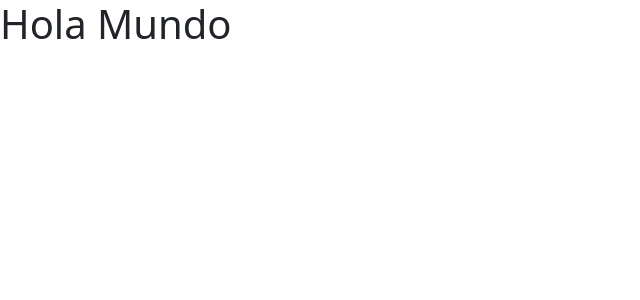
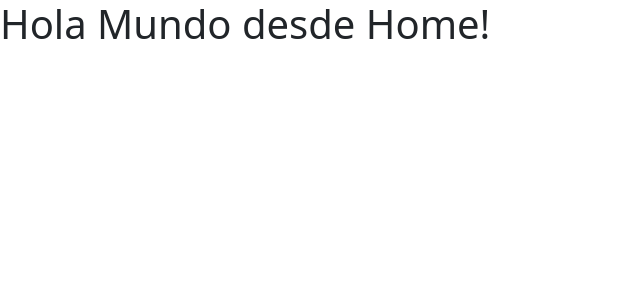
Before and after one commit to moranrosales23/ecommerce, a React (Vite) app in the folder frontend/: page / in a window 1280 px wide. Shown: the top 300 px of the page, without its empty margins (0-640 px from the left). Built offline with nearby package versions, Linux system fonts and the light colour scheme.

Commit message:
Configure React Router

```diff
--- a/frontend/package.json
+++ b/frontend/package.json
@@ -10,7 +10,8 @@
     "bootstrap": "^5.1.3",
     "react": "^17.0.2",
     "react-bootstrap": "^2.1.1",
-    "react-dom": "^17.0.2"
+    "react-dom": "^17.0.2",
+    "react-router-dom": "^6.2.1"
   },
   "devDependencies": {
     "@vitejs/plugin-react": "^1.0.7",
--- a/frontend/src/App.jsx
+++ b/frontend/src/App.jsx
@@ -1,6 +1,12 @@
+import React from 'react';
+import { Routes, Route } from 'react-router-dom';
+const Home = React.lazy(() => import('./pages/Home'));
+
 function App() {
   return (
-    <h1>Hola Mundo</h1>
+    <Routes>
+      <Route path="/" element={<Home />} />
+    </Routes>
   )
 }
 
--- a/frontend/src/main.jsx
+++ b/frontend/src/main.jsx
@@ -2,11 +2,16 @@ import React from 'react'
 import ReactDOM from 'react-dom'
 import './index.css'
 import App from './App'
+import { BrowserRouter } from "react-router-dom";
 import 'bootstrap/dist/css/bootstrap.min.css';
 
 ReactDOM.render(
   <React.StrictMode>
-    <App />
+    <BrowserRouter>
+      <React.Suspense fallback={<div>Loading... </div>}>
+        <App />
+      </React.Suspense>
+    </BrowserRouter>
   </React.StrictMode>,
   document.getElementById('root')
 )
--- /dev/null
+++ b/frontend/src/pages/Home.jsx
@@ -0,0 +1,7 @@
+function Home() {
+  return (
+    <h1>Hola Mundo desde Home!</h1>
+  )
+}
+
+export default Home
```
Also changed, not shown: 1 other file (tests, documents, lock files or other folders).
